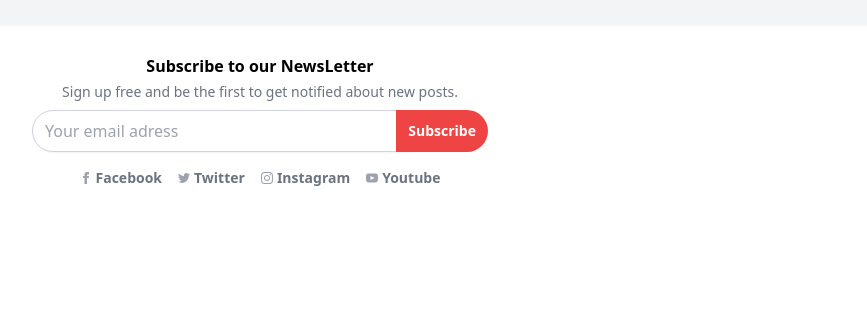
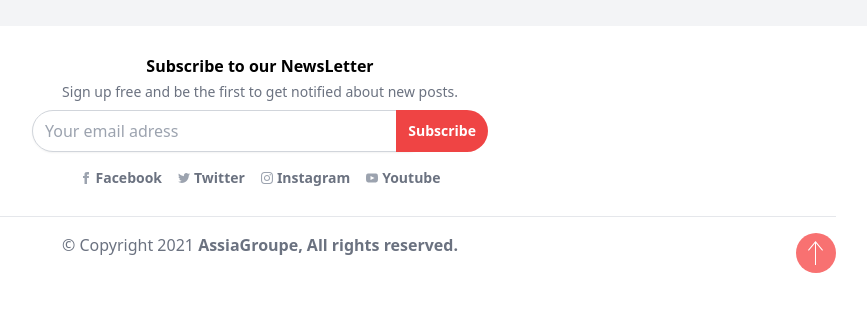
Before and after one commit to black-code1/news-app, a React (Create React App) app: page / in a window 1280 px wide. Shown: the part 214-526 px from the top of the page, without its empty margins (380-1247 px from the left). Built offline with nearby package versions, Linux system fonts and the light colour scheme; no server answers.

Commit message:
added and styled the arrow up svg

```diff
--- a/src/App.js
+++ b/src/App.js
@@ -31,7 +31,9 @@
 
       </div>
 
-      <Footer/>
+        <Footer/>
+
+
 
     </>
 
--- a/src/components/Footer.js
+++ b/src/components/Footer.js
@@ -1,5 +1,6 @@
+/* eslint-disable jsx-a11y/anchor-is-valid */
 const Footer = () => (
-
+<div>
   <div className="p-5 max-w-lg mx-auto">
 
        <div className="p-2">
@@ -12,13 +13,23 @@
 
       </div>
       <div className="space-x-4 text-gray-500 text-sm text-center font-semibold py-2 flex items-center justify-center ">
-        <span className="flex items-center"><svg className="inline fill-current text-gray-400 h-3 mr-1" xmlns="http://www.w3.org/2000/svg" viewBox="0 0 24 24"><path d="M9 8h-3v4h3v12h5v-12h3.642l.358-4h-4v-1.667c0-.955.192-1.333 1.115-1.333h2.885v-5h-3.808c-3.596 0-5.192 1.583-5.192 4.615v3.385z"/></svg>Facebook</span>
-        <span className="flex items-center"><svg className="inline fill-current text-gray-400 h-3 mr-1" xmlns="http://www.w3.org/2000/svg" viewBox="0 0 24 24"><path d="M24 4.557c-.883.392-1.832.656-2.828.775 1.017-.609 1.798-1.574 2.165-2.724-.951.564-2.005.974-3.127 1.195-.897-.957-2.178-1.555-3.594-1.555-3.179 0-5.515 2.966-4.797 6.045-4.091-.205-7.719-2.165-10.148-5.144-1.29 2.213-.669 5.108 1.523 6.574-.806-.026-1.566-.247-2.229-.616-.054 2.281 1.581 4.415 3.949 4.89-.693.188-1.452.232-2.224.084.626 1.956 2.444 3.379 4.6 3.419-2.07 1.623-4.678 2.348-7.29 2.04 2.179 1.397 4.768 2.212 7.548 2.212 9.142 0 14.307-7.721 13.995-14.646.962-.695 1.797-1.562 2.457-2.549z"/></svg>Twitter</span>
-        <span className="flex items-center"><svg className="inline fill-current text-gray-400 h-3 mr-1" xmlns="http://www.w3.org/2000/svg" viewBox="0 0 24 24"><path d="M12 2.163c3.204 0 3.584.012 4.85.07 3.252.148 4.771 1.691 4.919 4.919.058 1.265.069 1.645.069 4.849 0 3.205-.012 3.584-.069 4.849-.149 3.225-1.664 4.771-4.919 4.919-1.266.058-1.644.07-4.85.07-3.204 0-3.584-.012-4.849-.07-3.26-.149-4.771-1.699-4.919-4.92-.058-1.265-.07-1.644-.07-4.849 0-3.204.013-3.583.07-4.849.149-3.227 1.664-4.771 4.919-4.919 1.266-.057 1.645-.069 4.849-.069zm0-2.163c-3.259 0-3.667.014-4.947.072-4.358.2-6.78 2.618-6.98 6.98-.059 1.281-.073 1.689-.073 4.948 0 3.259.014 3.668.072 4.948.2 4.358 2.618 6.78 6.98 6.98 1.281.058 1.689.072 4.948.072 3.259 0 3.668-.014 4.948-.072 4.354-.2 6.782-2.618 6.979-6.98.059-1.28.073-1.689.073-4.948 0-3.259-.014-3.667-.072-4.947-.196-4.354-2.617-6.78-6.979-6.98-1.281-.059-1.69-.073-4.949-.073zm0 5.838c-3.403 0-6.162 2.759-6.162 6.162s2.759 6.163 6.162 6.163 6.162-2.759 6.162-6.163c0-3.403-2.759-6.162-6.162-6.162zm0 10.162c-2.209 0-4-1.79-4-4 0-2.209 1.791-4 4-4s4 1.791 4 4c0 2.21-1.791 4-4 4zm6.406-11.845c-.796 0-1.441.645-1.441 1.44s.645 1.44 1.441 1.44c.795 0 1.439-.645 1.439-1.44s-.644-1.44-1.439-1.44z"/></svg>Instagram</span>
-        <span className="flex items-center"><svg className="inline fill-current text-gray-400 h-3 mr-1" xmlns="http://www.w3.org/2000/svg" viewBox="0 0 24 24"><path d="M19.615 3.184c-3.604-.246-11.631-.245-15.23 0-3.897.266-4.356 2.62-4.385 8.816.029 6.185.484 8.549 4.385 8.816 3.6.245 11.626.246 15.23 0 3.897-.266 4.356-2.62 4.385-8.816-.029-6.185-.484-8.549-4.385-8.816zm-10.615 12.816v-8l8 3.993-8 4.007z"/></svg>Youtube</span>
+        <a className="flex items-center hover:text-red-500 hover:fill-current"><svg className="inline fill-current text-gray-400 hover:text-red-500 h-3 mr-1" xmlns="http://www.w3.org/2000/svg" viewBox="0 0 24 24"><path d="M9 8h-3v4h3v12h5v-12h3.642l.358-4h-4v-1.667c0-.955.192-1.333 1.115-1.333h2.885v-5h-3.808c-3.596 0-5.192 1.583-5.192 4.615v3.385z"/></svg>Facebook</a>
+        <a className="flex items-center hover:text-red-500"><svg className="inline fill-current text-gray-400 h-3 mr-1" xmlns="http://www.w3.org/2000/svg" viewBox="0 0 24 24"><path d="M24 4.557c-.883.392-1.832.656-2.828.775 1.017-.609 1.798-1.574 2.165-2.724-.951.564-2.005.974-3.127 1.195-.897-.957-2.178-1.555-3.594-1.555-3.179 0-5.515 2.966-4.797 6.045-4.091-.205-7.719-2.165-10.148-5.144-1.29 2.213-.669 5.108 1.523 6.574-.806-.026-1.566-.247-2.229-.616-.054 2.281 1.581 4.415 3.949 4.89-.693.188-1.452.232-2.224.084.626 1.956 2.444 3.379 4.6 3.419-2.07 1.623-4.678 2.348-7.29 2.04 2.179 1.397 4.768 2.212 7.548 2.212 9.142 0 14.307-7.721 13.995-14.646.962-.695 1.797-1.562 2.457-2.549z"/></svg>Twitter</a>
+        <a className="flex items-center hover:text-red-500"><svg className="inline fill-current text-gray-400 h-3 mr-1" xmlns="http://www.w3.org/2000/svg" viewBox="0 0 24 24"><path d="M12 2.163c3.204 0 3.584.012 4.85.07 3.252.148 4.771 1.691 4.919 4.919.058 1.265.069 1.645.069 4.849 0 3.205-.012 3.584-.069 4.849-.149 3.225-1.664 4.771-4.919 4.919-1.266.058-1.644.07-4.85.07-3.204 0-3.584-.012-4.849-.07-3.26-.149-4.771-1.699-4.919-4.92-.058-1.265-.07-1.644-.07-4.849 0-3.204.013-3.583.07-4.849.149-3.227 1.664-4.771 4.919-4.919 1.266-.057 1.645-.069 4.849-.069zm0-2.163c-3.259 0-3.667.014-4.947.072-4.358.2-6.78 2.618-6.98 6.98-.059 1.281-.073 1.689-.073 4.948 0 3.259.014 3.668.072 4.948.2 4.358 2.618 6.78 6.98 6.98 1.281.058 1.689.072 4.948.072 3.259 0 3.668-.014 4.948-.072 4.354-.2 6.782-2.618 6.979-6.98.059-1.28.073-1.689.073-4.948 0-3.259-.014-3.667-.072-4.947-.196-4.354-2.617-6.78-6.979-6.98-1.281-.059-1.69-.073-4.949-.073zm0 5.838c-3.403 0-6.162 2.759-6.162 6.162s2.759 6.163 6.162 6.163 6.162-2.759 6.162-6.163c0-3.403-2.759-6.162-6.162-6.162zm0 10.162c-2.209 0-4-1.79-4-4 0-2.209 1.791-4 4-4s4 1.791 4 4c0 2.21-1.791 4-4 4zm6.406-11.845c-.796 0-1.441.645-1.441 1.44s.645 1.44 1.441 1.44c.795 0 1.439-.645 1.439-1.44s-.644-1.44-1.439-1.44z"/></svg>Instagram</a>
+        <a className="flex items-center hover:text-red-500"><svg className="inline fill-current text-gray-400 h-3 mr-1" xmlns="http://www.w3.org/2000/svg" viewBox="0 0 24 24"><path d="M19.615 3.184c-3.604-.246-11.631-.245-15.23 0-3.897.266-4.356 2.62-4.385 8.816.029 6.185.484 8.549 4.385 8.816 3.6.245 11.626.246 15.23 0 3.897-.266 4.356-2.62 4.385-8.816-.029-6.185-.484-8.549-4.385-8.816zm-10.615 12.816v-8l8 3.993-8 4.007z"/></svg>Youtube</a>
       </div>
 
 
+
+
+  </div>
+  <p className="border-t p-4 max-w-6xl mx-auto text-center text-gray-500 relative">
+    &copy; Copyright 2021 <span className="font-bold">AssiaGroupe, All rights reserved.</span>
+    <div className="absolute right-0 top-4 bg-red-400 rounded-full p-2 fill-current text-white">
+      <svg className="h-6 w-6" xmlns="http://www.w3.org/2000/svg" fill-rule="evenodd" clip-rule="evenodd"><path d="M11 2.206l-6.235 7.528-.765-.645 7.521-9 7.479 9-.764.646-6.236-7.53v21.884h-1v-21.883z"/></svg>
+    </div>
+
+  </p>
   </div>
 
 )
```
Also changed, not shown: src/icons-svg/arrow-up.svg (added).
